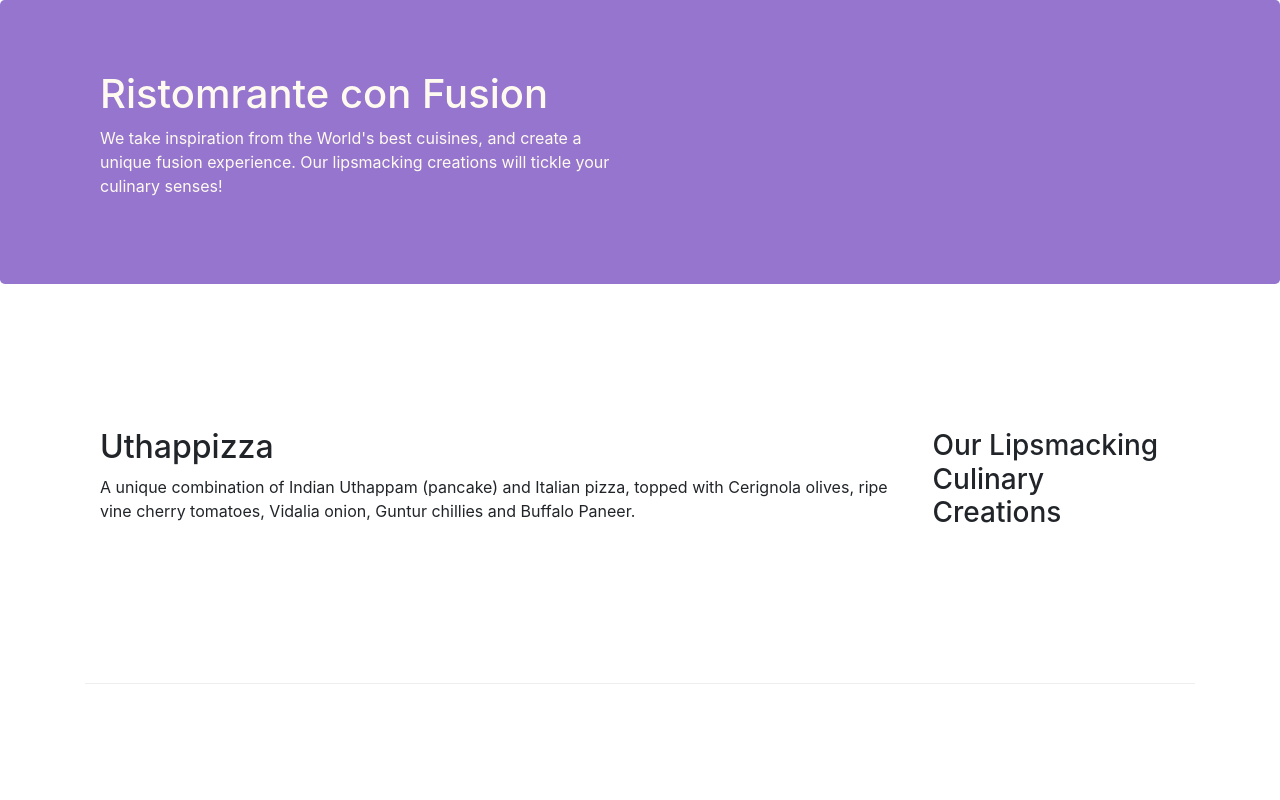
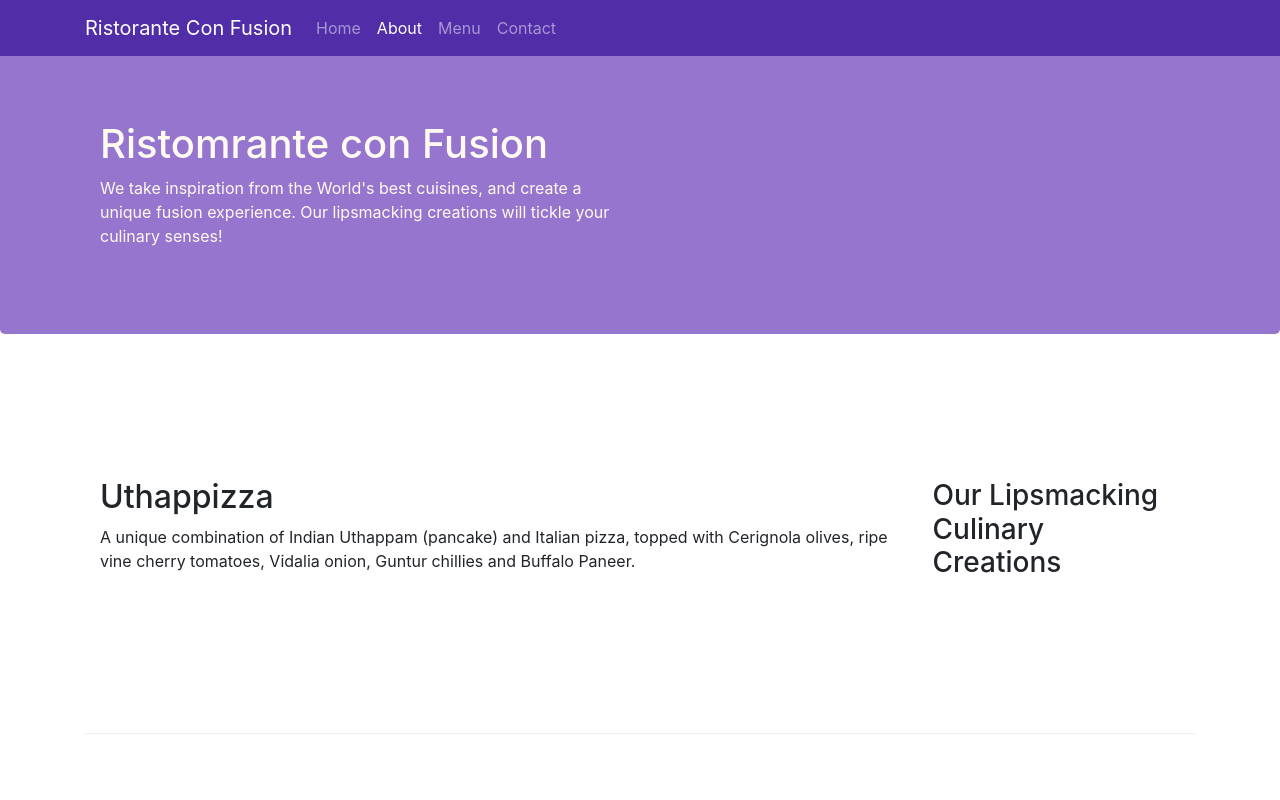
Before and after one commit to DoanCongHuuNghia/BootstrapGrid, a website: page index.html in a window 1280 px wide. Shown: the top 800 px of the page. Drawn offline with nearby package versions, Linux system fonts and the light colour scheme.

Commit message:
Navbar and Breadcrumbs

```diff
--- a/css/style.css
+++ b/css/style.css
@@ -28,3 +28,12 @@ address{
     margin:0px;
     color:#0f0f0f;
 }
+
+body{
+    padding:50px 0px 0px 0px;
+    z-index:0;
+}
+
+.navbar-dark {
+    background-color: #512DA8;
+}
--- a/index.html
+++ b/index.html
@@ -13,6 +13,24 @@
 </head>
 
 <body>
+    <nav class="navbar navbar-dark navbar-expand-sm fixed-top">
+        <div class="container">
+           <a class="navbar-brand" href="./index.html">Ristorante Con Fusion</a>
+           <div class="collapse navbar-collapse" id="Navbar">
+                <ul class="navbar-nav mr-auto">
+                    <li class="nav-item"><a class="nav-link" href="./index.html">Home</a></li>
+                    <li class="nav-item active"><a class="nav-link" href="./aboutus.html">About</a></li>
+                    <li class="nav-item"><a class="nav-link" href="#">Menu</a></li>
+                    <li class="nav-item"><a class="nav-link" href="#">Contact</a></li>
+                </ul>
+            </div>
+        </div>
+
+        <button class="navbar-toggler" type="button" data-toggle="collapse" data-target="#Navbar">
+            <span class="navbar-toggler-icon"></span>
+        </button>
+    </nav>
+
 
     <header class="jumbotron">
         <div class="container">
```
Also changed, not shown: aboutus.html (added, +39 -0 lines).
